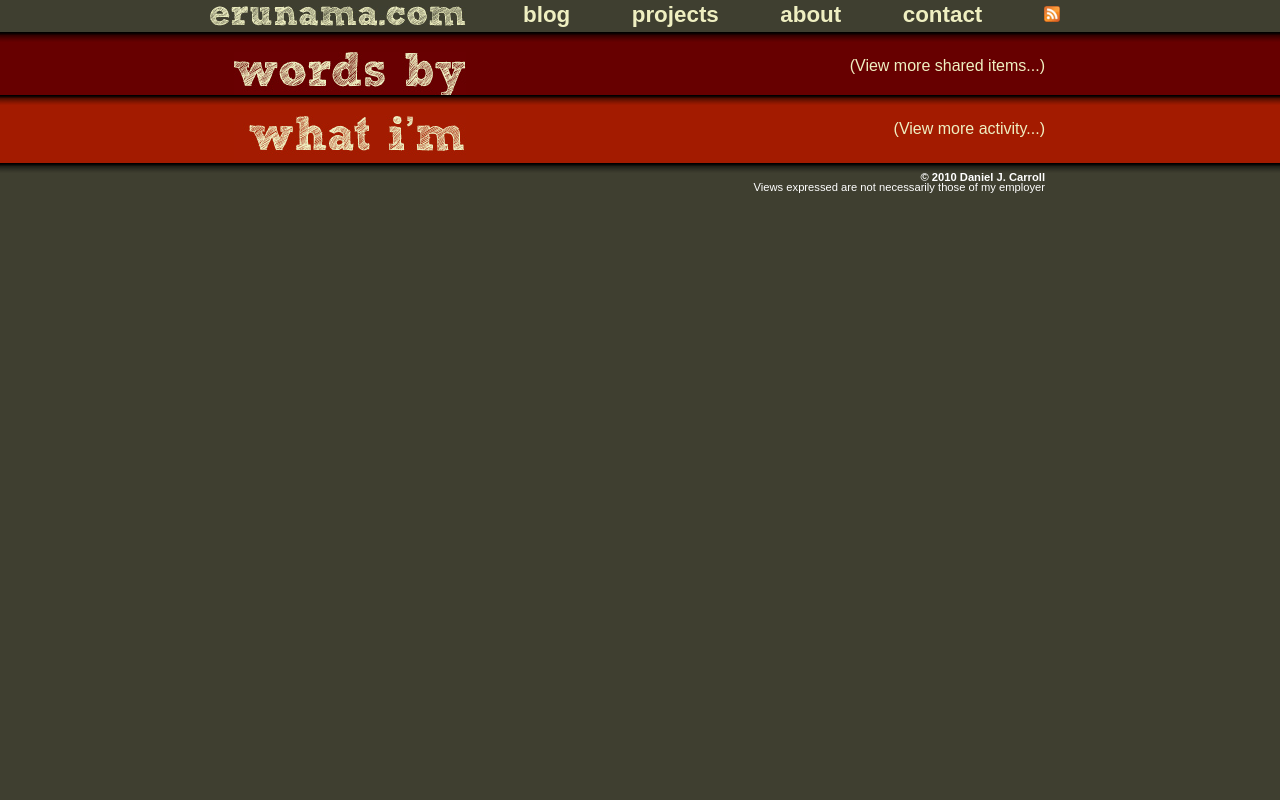
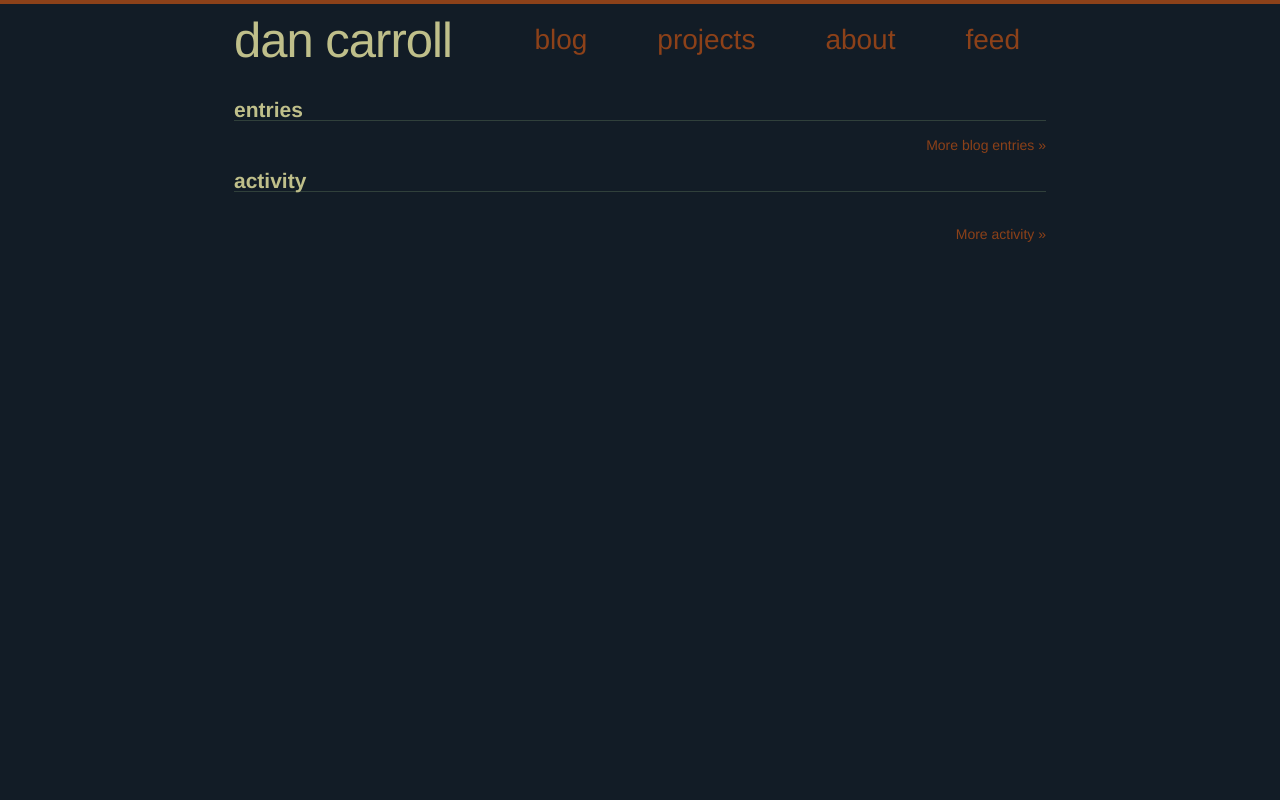
Before and after one commit to dancarroll/dancarrollorg_django, a Django app: template mysite/templates/index.html in a window 1280 px wide. Run offline with Django 3.2, Linux system fonts and the light colour scheme; the template is opened without the code that fills it, so the values that code supplies are empty; parts of the project's set-up code (start-up, migrations or seed data) failed here and were passed over.

Commit message:
Site redesign: migrated main pages over to new templates

```diff
--- a/mysite/templates/base.html
+++ b/mysite/templates/base.html
@@ -1,56 +1,36 @@
-<!DOCTYPE html PUBLIC "-//W3C//DTD XHTML 1.0 Transitional//EN"
-	"http://www.w3.org/TR/xhtml1/DTD/xhtml1-transitional.dtd">
+<?xml version="1.0" encoding="UTF-8"?>
+<!DOCTYPE html PUBLIC "-//W3C//DTD XHTML 1.1//EN" "http://www.w3.org/TR/xhtml11/DTD/xhtml11.dtd">
 
 <html xmlns="http://www.w3.org/1999/xhtml" xml:lang="en">
 <head>
-	<meta http-equiv="Content-Type" content="text/html; charset=utf-8" />
-	<title>erunama.com{% block title %}{% endblock %}</title>
-	<link rel="alternate" type="application/rss+xml" title="Erunama.com RSS Feed" href="/feeds/latest" />
-	<link rel="stylesheet" type="text/css" href="{{ MEDIA_URL }}style.css" />
+    <meta http-equiv="content-type" content="text/html; charset=utf-8" />
+    <title>Dan Carroll{% block title %}{% endblock %}</title>
+    <link rel="alternate" type="application/rss+xml" title="Erunama.com RSS Feed" href="/feeds/latest" />
+    <link rel="stylesheet" href="{{ MEDIA_URL }}aal.css" type="text/css" media="screen" charset="utf-8" />
+    <link rel="stylesheet" href="{{ MEDIA_URL }}base.css" type="text/css" media="screen" charset="utf-8" />
     {% block stylesheets %}{% endblock %}
 </head>
 <body>
+    <div id="main-wrap">
+        {% block header %}
+        <div id="header">
+            <h1>
+                <a href="{% url main_index %}">dan carroll</a>
+            </h1>
 
-	<div id="container">
-        {% block header %}
-		<div id="header">
-            <div class="content">
-                <a class="logo" href="/">
-                    <img height="20" width="256" alt="erunama.com" src="{{ MEDIA_URL }}erunamaHeader.jpg" />
-                </a>
-                <ul id="topnav">
-                    <li id="nav-blog">
-                        <a href="/blog/">Blog</a>
-                    </li>
-                    <li id="nav-projects">
-                        <a href="/projects/">Projects</a>
-                    </li>
-                    <li id="nav-about">
-                        <a href="/about/">About</a>
-                    </li>
-                    <li id="nav-contact">
-                        <a href="/contact/">Contact</a>
-                    </li>
-                    <li id="nav-rss">
-                        <a href="/feeds/latest/"><img height="16" width="16" alt="Subscribe to my RSS feed" src="{{ MEDIA_URL }}feedIcon.gif" /></a>
-                    </li>
-                </ul>
-            </div>
+            <ul id="navbar">
+                <li><a href="/blog/">blog</a></li>
+                <li><a href="/projects/">projects</a></li>
+                <li><a href="/about/">about</a></li>
+                <li><a href="/feeds/latest/">feed</a></li>
+            </ul>
         </div>
         {% endblock %}
 
+        <div id="content">
         {% block content %}
         {% endblock %}
-
-        {% block footer %}
-        <div id="footer">
-            <div class="content">
-                <p id="copyright"><strong>&copy; 2010 Daniel J. Carroll</strong><br />
-                   Views expressed are not necessarily those of my employer</p>
-            </div>
         </div>
-        {% endblock %}
-	</div>
-
+    </div>
 </body>
 </html>
--- a/mysite/templates/index.html
+++ b/mysite/templates/index.html
@@ -1,56 +1,28 @@
 {% extends "base.html" %}
+{% block title %} | Home{% endblock %}
 {% block content %}
-        <div id="blog">
-            <div class="content">
-                <table class="contentTable">
-                    <tbody>
+        <div id="content">
+
+            <h2 class="section-title"><a href="{% url blog_index %}">entries</a></h2>
+            <div id="entry-list">
                 {% for entry in blog_entries %}
-                        {% ifnotequal forloop.counter 3 %}<tr>{% endifnotequal %}
-                            <td class="blogPost" {% if forloop.first %}colspan="2" id="topPost"{% endif %}>
-                                <h3><a href="{{ entry.get_absolute_url }}">{{ entry.title }}</a></h3>
-                                <h4>{{ entry.pub_date|date:"F j, Y" }}</h4>
-                                <p>{{ entry.snip }}</p>
-                                <p><a href="{{ entry.get_absolute_url }}">(Read the rest of this entry...)</a></p>
-                            </td>
-                        {% ifnotequal forloop.counter 2 %}</tr>{% endifnotequal %}
+                    <h3><a href="{{ entry.get_absolute_url }}">{{ entry.title }}</a> <span class="time">POSTED {{ entry.pub_date|timesince|upper }} AGO</span></h3>
+                    <p>{{ entry.snip }} <a href="{{ entry.get_absolute_url }}">(Read more...)</a></p>
                 {% endfor %}
-                    </tbody>
-                </table>
-            </div>
+
+                <div class="indicator"><a href="{% url blog_index %}">More blog entries &#187;</a></div>
             </div>
 
-        <div id="middle">
-            <div class="content">
-                <table class="contentTable">
-                    <tbody>
-                    {% for item in shared_items %}
-                        <tr>
-                            <td><h3><a href="{{ item.link }}">{{ item.title|safe }}</a></h3>
-                                    <div class="bubble">
-                                        <blockquote>
-                                            <p>{{ item.comments|safe }}</p>
-                                        </blockquote>
-                                        <cite><a href="http://www.google.com/reader/shared/10780706687522073033">SHARED</a> {{ item.pub_date|timesince|upper }} AGO</cite>
-                                    </div>
-                            </td>
-                        </tr>
+            <h2 class="section-title"><a href="{% url main_activity %}">activity</a></h2>
+            <div id="activity-list">
+                <ul>
+                {% for activity in activities %}
+                    <li><a href="{{ activity.get_network_link }}"><img src="{{ MEDIA_URL }}networks/{{ activity.get_source_display }}.gif" alt="{{ activity.get_source_display }}" /></a>{{ activity.get_activity_prefix}} {{ activity.title }}
+                        <span class="time"><a href="{{ activity.link }}">{{ activity.pub_date|timesince|upper }} AGO</a></span></li>
                 {% endfor %}
-                        <tr><td class="right"><a href="{% url main_shared_items %}">(View more shared items...)</a></td></tr>
-                    </tbody>
-                </table>
-            </div>
+                </ul>
+                <div class="indicator"><a href="{% url main_activity %}">More activity &#187;</a></div>
             </div>
 
-		<div id="bottom">
-            <div class="content">
-                <div id="activity">
-            {% for activity in activities %}
-                <p class="{{ activity.source }}">
-                    <a href="{{ activity.get_network_link }}"><img src="{{ MEDIA_URL }}networks/{{ activity.get_source_display }}.gif" alt="{{ activity.get_source_display }}" /></a>{{ activity.get_activity_prefix }}<a href="{{ activity.link }}">{{ activity.title }}</a>
-                <span class="time">{{ activity.pub_date|timesince|upper }} AGO</span></p>
-            {% endfor %}
-                <p class="right"><a href="{% url main_activity %}">(View more activity...)</a></p>
-                </div>
-            </div>
         </div>
 {% endblock %}
--- a/mysite/urls.py
+++ b/mysite/urls.py
@@ -1,6 +1,5 @@
 from django.conf.urls.defaults import *
 from django.conf import settings
-from mysite.settings import MEDIA_ROOT
 from mysite.blog.feeds import LatestEntries
 
 # Uncomment the next two lines to enable the admin:
@@ -15,15 +14,13 @@ urlpatterns = patterns('',
     # Example:
     # (r'^mysite/', include('mysite.foo.urls')),
 
-    # Uncomment the admin/doc line below and add 'django.contrib.admindocs'
-    # to INSTALLED_APPS to enable admin documentation:
+    # Django administration
     (r'^admin/doc/', include('django.contrib.admindocs.urls')),
+    (r'^admin/(.*)', admin.site.root),
 
-    # Uncomment the next line to enable the admin:
-    (r'^admin/(.*)', admin.site.root),
-    (r'^media/(?P<path>.*)$', 'django.views.static.serve',
-        {'document_root': '/home/erunama/erunama.com/public/media/', 'show_indexes': True}),
-    (r'^polls/', include('mysite.polls.urls')),
+
+    #(r'^media/(?P<path>.*)$', 'django.views.static.serve',
+    #    {'document_root': '/home/erunama/erunama.com/public/media/', 'show_indexes': True}),
     url(r'^activity/$', view='mysite.views.activity', name='main_activity'),
     (r'^blog/', include('mysite.blog.urls')),
     url(r'^shared/$', view='mysite.views.shared_items', name='main_shared_items'),
@@ -33,9 +30,11 @@ urlpatterns = patterns('',
 )
 
 if settings.DEBUG:
+    from mysite.settings import MEDIA_ROOT, ADMIN_MEDIA_ROOT
+
     urlpatterns += patterns('',
         (r'^site-media/(?P<path>.*)$', 'django.views.static.serve', {'document_root': MEDIA_ROOT,
              'show_indexes': True}),
         (r'^admin-media/(?P<path>.*)$', 'django.views.static.serve',
-             {'document_root': 'E:/code/python/erunamadotcom/trunk/admin-media/', 'show_indexes': True}),
+             {'document_root': ADMIN_MEDIA_ROOT, 'show_indexes': True}),
     )
--- a/mysite/views.py
+++ b/mysite/views.py
@@ -6,9 +6,9 @@ import feedparser
 
 def index(request):
     return render_to_response('index.html',
-                {'blog_entries': Entry.objects.published()[:3],
+                {'blog_entries': Entry.objects.published()[:2],
                  'shared_items': SharedItem.objects.all()[:4],
-                 'activities': Activity.objects.published()[:10] },
+                 'activities': Activity.objects.published()[:5] },
                 context_instance=RequestContext(request))
 
 def activity(request):
--- /dev/null
+++ b/site-media/aal.css
@@ -0,0 +1,105 @@
+/* @override http://localhost:8080/media/css/aal.css */
+/*
+  aardvark.legs by Anatoli Papirovski - http://fecklessmind.com/
+  Licensed under the MIT license. http://www.opensource.org/licenses/mit-license.php
+*/
+
+/*
+  edited for stevelosh.com by Steve Losh
+  changes:
+    base font-size was changed to 14px
+
+/*
+  Reset first. Modified version of Eric Meyer and Paul Chaplin reset
+  from http://meyerweb.com/eric/tools/css/reset/
+*/
+html, body, div, span, applet, object, iframe,
+h1, h2, h3, h4, h5, h6, p, blockquote, pre,
+a, abbr, acronym, address, big, cite, code,
+del, dfn, em, font, img, ins, kbd, q, s, samp,
+small, strike, strong, sub, sup, tt, var,
+b, u, i, center,
+dl, dt, dd, ol, ul, li,
+fieldset, form, label, legend,
+table, caption, tbody, tfoot, thead, tr, th, td,
+header, nav, section, article, aside, footer
+{border: 0; margin: 0; outline: 0; padding: 0; background: transparent; vertical-align: baseline;}
+
+blockquote, q {quotes: none;}
+blockquote:before,blockquote:after,q:before,q:after {content: ''; content: none;}
+
+header, nav, section, article, aside, footer {display: block;}
+
+/* Basic styles */
+body {background: #fff; color: #000; font: 0.875em/1.5em Helvetica, Arial, "Liberation Sans", "Bitstream Vera Sans", sans-serif;}
+html>body {font-size: 14px;}
+
+img {display: inline-block; vertical-align: bottom;}
+
+h1,h2,h3,h4,h5,h6,strong,b,dt,th {font-weight: 700;}
+address,cite,em,i,caption,dfn,var {font-style: italic;}
+
+h1 {margin: 0 0 0.75em; font-size: 2em;}
+h2 {margin: 0 0 1em; font-size: 1.5em;}
+h3 {margin: 0 0 1.286em; font-size: 1.167em;}
+h4 {margin: 0 0 1.5em; font-size: 1em;}
+h5 {margin: 0 0 1.8em; font-size: .834em;}
+h6 {margin: 0 0 2em; font-size: .75em;}
+
+p,ul,ol,dl,blockquote,pre {margin: 0 0 1.5em;}
+
+li ul,li ol {margin: 0;}
+ul {list-style: outside disc;}
+ol {list-style: outside decimal;}
+li {margin: 0 0 0 2.5em;}
+dd {padding-left: 1.5em;}
+blockquote {padding: 0 1.5em;}
+
+a {text-decoration: underline;}
+a:hover {text-decoration: none;}
+abbr,acronym {border-bottom: 1px dotted; cursor: help;}
+del {text-decoration: line-through;}
+ins {text-decoration: overline;}
+sub {font-size: .834em; line-height: 1em; vertical-align: sub;}
+sup {font-size: .834em; line-height: 1em; vertical-align: super;}
+
+tt,code,kbd,samp,pre {font-size: 1em; font-family: "Courier New", Courier, monospace;}
+
+/* Table styles */
+table {border-collapse: collapse; border-spacing: 0; margin: 0 0 1.5em;}
+caption {text-align: left;}
+th, td {padding: .25em .5em;}
+tbody td, tbody th {border: 1px solid #000;}
+tfoot {font-style: italic;}
+
+/* Form styles */
+fieldset {clear: both;}
+legend {padding: 0 0 1.286em; font-size: 1.167em; font-weight: 700;}
+fieldset fieldset legend {padding: 0 0 1.5em; font-size: 1em;}
+* html legend {margin-left: -7px;}
+*+html legend {margin-left: -7px;}
+
+form .field, form .buttons {clear: both; margin: 0 0 1.5em;}
+form .field label {display: block;}
+form ul.fields li {list-style-type: none; margin: 0;}
+form ul.inline li, form ul.inline label {display: inline;}
+form ul.inline li {padding: 0 .75em 0 0;}
+
+input.radio, input.checkbox {vertical-align: top;}
+label, button, input.submit, input.image {cursor: pointer;}
+* html input.radio, * html input.checkbox {vertical-align: middle;}
+*+html input.radio, *+html input.checkbox {vertical-align: middle;}
+
+textarea {overflow: auto;}
+input.text, input.password, textarea, select {margin: 0; font: 1em/1.3 Helvetica, Arial, "Liberation Sans", "Bitstream Vera Sans", sans-serif; vertical-align: baseline;}
+input.text, input.password, textarea {border: 1px solid #444; border-bottom-color: #666; border-right-color: #666; padding: 2px;}
+
+* html button {margin: 0 .34em 0 0;}
+*+html button {margin: 0 .34em 0 0;}
+
+form.horizontal .field {padding-left: 150px;}
+form.horizontal .field label {display: inline; float: left; width: 140px; margin-left: -150px;}
+
+/* Useful classes */
+img.left {display: inline; float: left; margin: 0 1.5em .75em 0;}
+img.right {display: inline; float: right; margin: 0 0 .75em .75em;}
--- /dev/null
+++ b/site-media/base.css
@@ -0,0 +1,212 @@
+body {
+  font-family: "Helvetica Neue", HelveticaNeue, Arial, Helvetica, sans-serif;
+  color: #FFFFFF;
+  background: #121C26;
+  border-top: 4px solid #8C4119;
+}
+div#main-wrap {
+  width: 58em;
+  margin: 0 auto;
+  margin-bottom: 5em;
+}
+div#content { /*width: 60em;*/ }
+div#header {
+  margin-bottom: 1.5em;
+  overflow: visible;
+  white-space: nowrap;
+  text-decoration: none;
+}
+div#header h1 {
+  margin-top: 0.5em;
+  margin-bottom: 0;
+  letter-spacing: -1px;
+  font-size: 3.5em;
+  font-weight: normal;
+  font-family: "Helvetica Neue", HelveticaNeue, Arial, Helvetica, sans-serif;
+  display: inline;
+  line-height: 1.5em;
+}
+
+#navbar {
+	margin: 0;
+	padding: 0;
+	list-style: none;
+	display: inline-block;
+	font-size: 2em;
+	line-height: 1.2em;
+}
+#navbar li {
+	float: left; }
+
+a {
+  text-decoration: none;
+  color: #8C4119;
+}
+a:hover { color: #BFBF8A; }
+
+h1 a { color: #BFBF8A; }
+h1 a:hover {
+  color: #8C4119;
+  text-decoration: none;
+}
+/*h2 a { color: #111111; }
+h2 a:hover {
+  color: #e50053;
+  text-decoration: none;
+}
+h3 a { color: #111111; }
+h3 a:hover {
+  color: #e50053;
+  text-decoration: none;
+}
+h4 a { color: #111111; }
+h4 a:hover {
+  color: #e50053;
+  text-decoration: none;
+}
+h5 a { color: #111111; }
+h5 a:hover {
+  color: #e50053;
+  text-decoration: none;
+}
+h6 a { color: #111111; }
+h6 a:hover {
+  color: #e50053;
+  text-decoration: none;
+}*/
+code, pre {
+  font-family: Consolas, Monaco, "Courier New", monospace;
+  font-size: 12px;
+  line-height: 21px;
+}
+p code {
+  border: 1px solid #cccccc;
+  background-color: #fafafa;
+  padding: 1px 3px;
+  white-space: nowrap;
+}
+li code {
+  border: 1px solid #cccccc;
+  background-color: #fafafa;
+  padding: 1px 3px;
+  white-space: nowrap;
+}
+pre {
+  border: 1px solid #cccccc;
+  background-color: #fafafa;
+  padding: 0px 5px;
+  margin-left: 2em;
+  overflow: auto;
+}
+
+blockquote {
+  border: 1px solid #cccccc;
+  background-color: #fafafa;
+  padding: 0px 5px;
+  margin-left: 2em;
+  overflow: auto;
+}
+blockquote p:last-child { margin-bottom: 0; }
+
+h2.section-title {
+	margin-bottom: 0;
+	border-bottom: 1px solid #30403B;
+}
+h2.section-title a {
+    color: #BFBF8A;
+}
+
+div#entry-list {
+	padding-top: 1em;
+    padding-bottom: 1em;
+}
+div#entry-list h3 {
+    margin-bottom: 0em;
+}
+div#entry-list p {
+    color: #8B9976;
+}
+
+div.indicator {
+    text-align: right;
+}
+
+div#activity-list {
+  font-size: 1em;
+  line-height: 1em;
+  margin-left: 0em;
+  color: #8B9976;
+  /*border-top: 1px solid #30403B;*/
+  padding-top: 1em;
+}
+div#activity-list ul { list-style: none; }
+div#activity-list ul li {
+  margin: 0 0 0.7em 0;
+}
+div#activity-list ul li img {
+  float: left;
+  padding: 0 0.5em 0 0;
+}
+div#activity-list ul li span.time {
+  font-size: 0.8em;
+  line-height: 1em;
+  margin-left: 0.5em;
+  font-weight: normal;
+  color: #30403B;
+}
+
+span.time {
+  font-size: 0.8em;
+  line-height: 1em;
+  margin-left: 0.5em;
+  font-weight: normal;
+  color: #30403B;
+}
+span.time a {
+  color: #30403B;
+}
+span.time a:hover {
+  color: #30403B;
+}
+
+div#page { font:1em/1.625em "lucida grande","lucida sans unicode", sans-serif;
+font-size-adjust:none;
+font-style:normal;
+font-variant:normal;
+font-weight:normal;
+width: 40em;
+}
+
+div#page p { padding:0 0 0.8125em 0; font-weight:300;}
+
+div#page p + p { text-indent:1.625em;}
+
+div#page p img       { float: left; margin: 0.5em 0.8125em 0.8125em 0; padding: 0; }
+div#page p img.right { float: right; margin: 0.5em  0 0.8125em 0.8125em }
+
+/*
+div#section-listing {
+  font-size: 1.5em;
+  font-weight: bold;
+  line-height: 2em;
+  color: #8B9976;
+  -webkit-text-size-adjust: 100%;
+}
+div#section-listing ol { list-style: none; }
+div#section-listing ol li {
+  border-bottom: 1px solid #eeeeee;
+  margin: 0;
+}
+div#section-listing ol li a { color: #BFBF8A; }
+div#section-listing ol li a:hover {
+  color: #e50053;
+  text-decoration: none;
+}
+div#section-listing ol li span.snip {
+  font-size: 0.65em;
+  line-height: 1em;
+  margin-left: 0.5em;
+  font-weight: normal;
+}
+div#section-listing ol li:last-child { border-bottom: none; }
+*/
```
Also changed, not shown: mysite/local_settings_template.py (+12 -3 lines), mysite/templates/activity.html (+15 -14 lines), mysite/templates/blog/entry_list.html (+17 -22 lines). Lines whose indentation alone changed are shown as unchanged.
